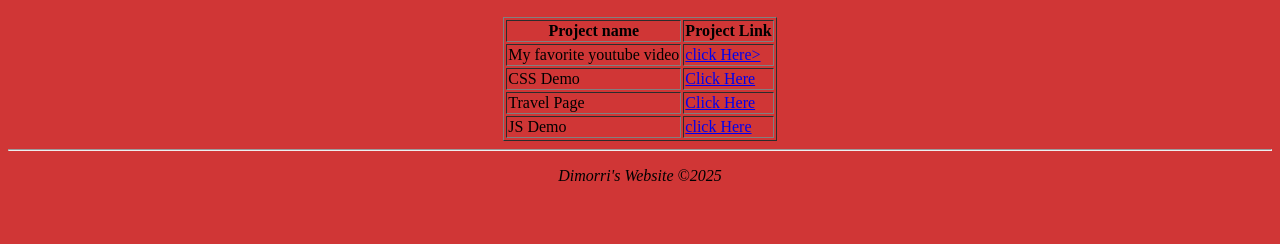
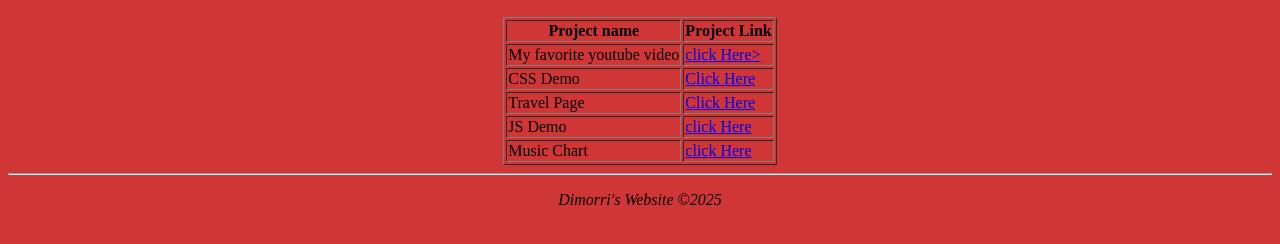
Before and after one commit to Dimorri/Dimorri.github.io, a plain HTML site: page index.html in a window 1280 px wide. Shown: the part 96-340 px from the top of the page. Drawn offline with Linux system fonts and the light colour scheme.

Commit message:
Update index.html

```diff
--- a/index.html
+++ b/index.html
@@ -49,6 +49,14 @@
             </a>
           </td>
         </tr>
+        <tr>
+          <td>Music Chart</td>
+          <td>
+            <a href="musicchart.html">
+              <p>click Here</p>
+            </a>
+          </td>
+        </tr>
 
       </table>
     </center>
```
